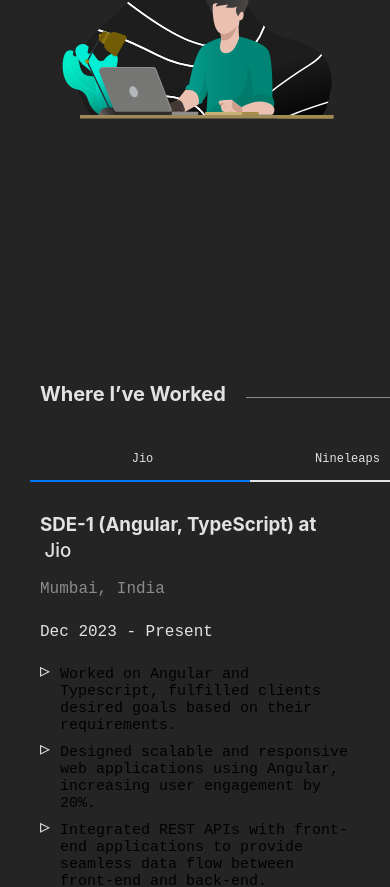
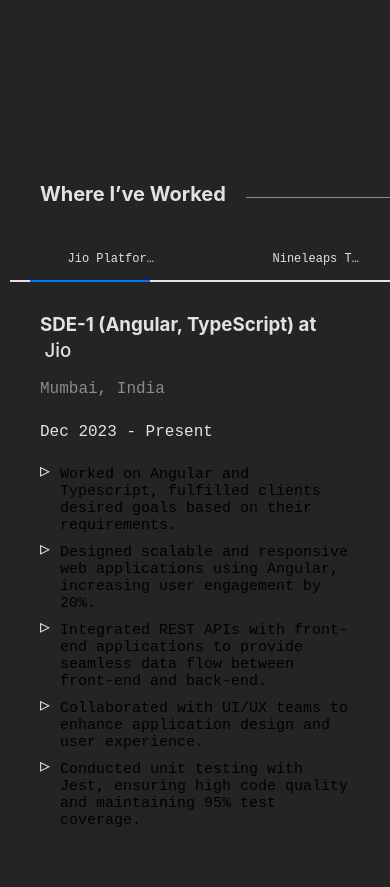
Before and after one commit to johnwesly2002/Portfolio, a React (Vite) app: page / in a window 390 px wide. Shown: the part 1499-2386 px from the top of the page. Built offline with nearby package versions, Linux system fonts and the light colour scheme.

Commit message:
Resolved some alignment issues of TabIndex

```diff
--- a/index.html
+++ b/index.html
@@ -1,5 +1,5 @@
 <!doctype html>
-<html lang="en">
+<html lang="en" style="scroll-behavior: smooth;">
   <head>
     <meta charset="UTF-8" />
     <link rel="icon" type="image/svg+xml" href="/src/assets/logo.svg" />
--- a/src/App.css
+++ b/src/App.css
@@ -18,7 +18,7 @@
   --tab-height: 42px;
   --mobilefont: 18px;
   --headingweight: 800px;
-  --tab-width: 220px;
+  --tab-width: 120px;
 }
 *, ::before, ::after {
   box-sizing: inherit;
@@ -415,6 +415,13 @@
   text-align: left;
   white-space: nowrap;
 }
+.EducationMenu button span, .ExperienceMenu  button span {
+  display: inline-block;
+  max-width: 250px;
+  white-space: nowrap;
+  overflow: hidden;
+  text-overflow: ellipsis;
+}
 .ExperienceMenu button:hover, .ExperienceMenu button:focus-visible {
   background-color: var(--backgroundhover);
     color: var(--hovercolor);
@@ -540,7 +547,7 @@
     display: block;
     position: relative;
     top: 4px;
-    width: 400px;
+    min-width: 150px;
     flex-shrink: 0;
     height: 1px;
     margin-left: 20px;
@@ -640,6 +647,9 @@
   .header_menuicon {
     display: block;
   }
+  .AboutImage {
+    display: none;
+  }
   .Projects .projects-container {
     grid-template-columns: none;
     grid-template-rows: none;
@@ -647,15 +657,16 @@
   .Educationinner, .Experienceinner{
     display: flex;
     justify-content: flex-start;
+
     flex-direction: column;
   }
   .EducationMenu, .ExperienceMenu {
     display: flex;
-    overflow-x: auto !important;
+    overflow-x: auto;
     justify-content: flex-start;
     align-items: center;
     width: calc(100% + 100px);
-    padding-left: 50px;
+    padding-inline: 20px;
     margin-left: -50px;
     margin-bottom: 30px;
   }
@@ -682,9 +693,15 @@
     font-size: var(--fontsize-xss);
     border-bottom: 2px solid var(--fontcolor);
     text-align: center;
+    overflow: hidden;
+    white-space: nowrap;
   }
+  .EducationMenu button span, .ExperienceMenu  button span {
+    max-width: 90px;
+}
   .EducationContent, .ExperienceContent {
     margin-left: 0px;
+    width: 100%;
   }
   section {
     padding: 120px 0px;
@@ -781,6 +798,12 @@
     display: block;
   }
 }
+@media (max-width: 480px) {
+  .EducationMenu button span {
+      max-width: 70px;
+  }
+}
+
 
 @media screen and (max-width: 375px) {
   .intro-1 {
@@ -807,6 +830,4 @@
 }
 body {
   background-color: var(--background-color);
-  margin: 0;
-  overflow-x: hidden;
 }
--- a/src/App.jsx
+++ b/src/App.jsx
@@ -62,19 +62,20 @@
   };
   const updateSize = () => {
     const width = window.innerWidth;
-
-    if (width < 500) {
+    if (width <= 300) {
+      setDimensions({ width: 200, height: 200 });
+    } else if (width <= 500) {
       setDimensions({ width: 300, height: 200 });
     }
-    else if (width < 650) {
+    else if (width <= 650) {
       setDimensions({ width: 450, height: 400 });
-    }else if (width < 768) {
+    }else if (width <= 768) {
       setDimensions({ width: 600, height: 450 });
     }
-    else if (width < 840) {
+    else if (width <= 840) {
       setDimensions({ width: 400, height: 280 });
     }
-    else if (width < 940) {
+    else if (width <= 940) {
       setDimensions({ width: 500, height: 350 });
     } else {
       setDimensions({ width: 600, height: 400 });
@@ -94,9 +95,12 @@
     return () => window.removeEventListener("resize", handleResize);
   }, [EducationactiveTab]);
   useEffect(() => {
+    const handleResize = () => {
+      updateSize();
+    };
+    window.addEventListener("resize", handleResize);
     updateSize();
-    window.addEventListener("resize", updateSize);
-    return () => window.removeEventListener("resize", updateSize);
+    return () => window.removeEventListener("resize", handleResize);
   }, []);
 const defaultOptions = {
   loop: true,
@@ -194,14 +198,14 @@
                     tabIndex={activeTab === 0 ? 0 : -1}
                     aria-selected={activeTab === 0}
                 >
-                    Jio
+                    <span>Jio Platforms Limited</span>
                 </button>
                 <button
                     onClick={() => handleTabClick(1)}
                     tabIndex={activeTab === 1 ? 0 : -1}
                     aria-selected={activeTab === 1}
                 >
-                    Nineleaps
+                    <span>Nineleaps Technology Limited</span>
                 </button>
 
                 <div className='TabIndex horizontal'></div>
@@ -438,21 +442,21 @@
                     tabIndex={EducationactiveTab === 0 ? 0 : -1}
                     aria-selected={EducationactiveTab === 0}
                 >
-                    Aditya University
+                    <span>Aditya University</span>
                 </button>
                 <button
                     onClick={() => handleEducationTabClick(1)}
                     tabIndex={EducationactiveTab === 1 ? 0 : -1}
                     aria-selected={EducationactiveTab === 1}
                 >
-                    Sri Chaitanya Junior College
+                    <span>Sri Chaitanya Junior College</span>
                 </button>
                 <button
                     onClick={() => handleEducationTabClick(2)}
                     tabIndex={EducationactiveTab === 2 ? 0 : -1}
                     aria-selected={EducationactiveTab === 2}
                   >
-                    Gowtham Model School
+                   <span> Gowtham Model School</span>
                 </button>
                 <div className='EducationTabIndex horizontal'></div>
       </div>
@@ -506,7 +510,7 @@
               <p className="location">Malkipuram, India</p>
               <p className="range">June 2015 - April 2016</p>
               <ul>
-                  <li>Board - Board of Secondary Education of Andhra Pradesh.</li>
+                  <li>Board - Board of Secondary Education of Andhra Pradesh (SSC).</li>
                   <li>9.3 CGPA</li>
                   <li>Medium - English, Hindi(II).</li>
 
--- a/src/index.css
+++ b/src/index.css
@@ -10,10 +10,12 @@
 html {
   scrollbar-width: thin;
   scrollbar-color: var(--scrollcolor) ;
+
 }
 
 body {
   margin: 0 auto;
+  overflow-x: hidden;
 }
 
 /* @media (prefers-color-scheme: light) {
```
